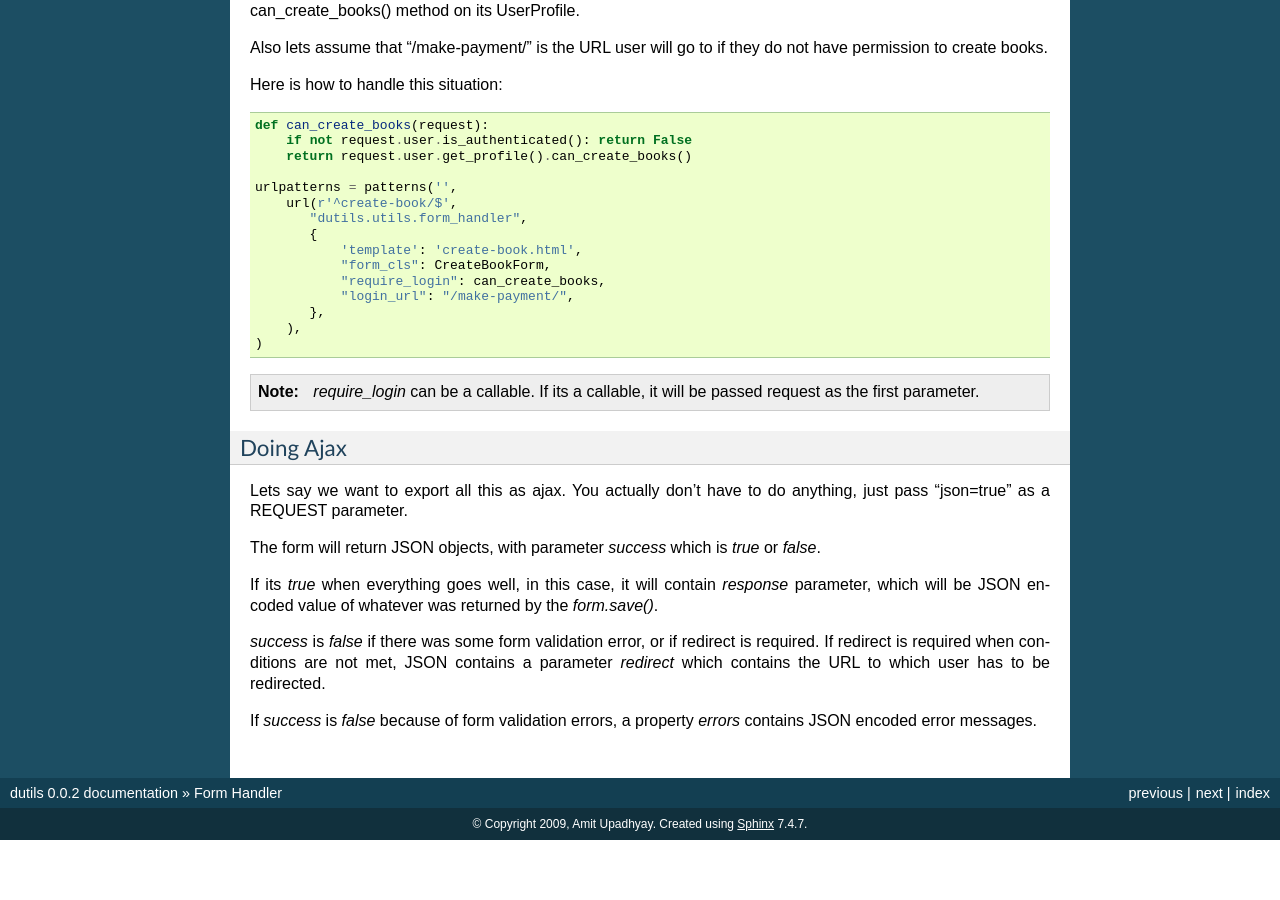
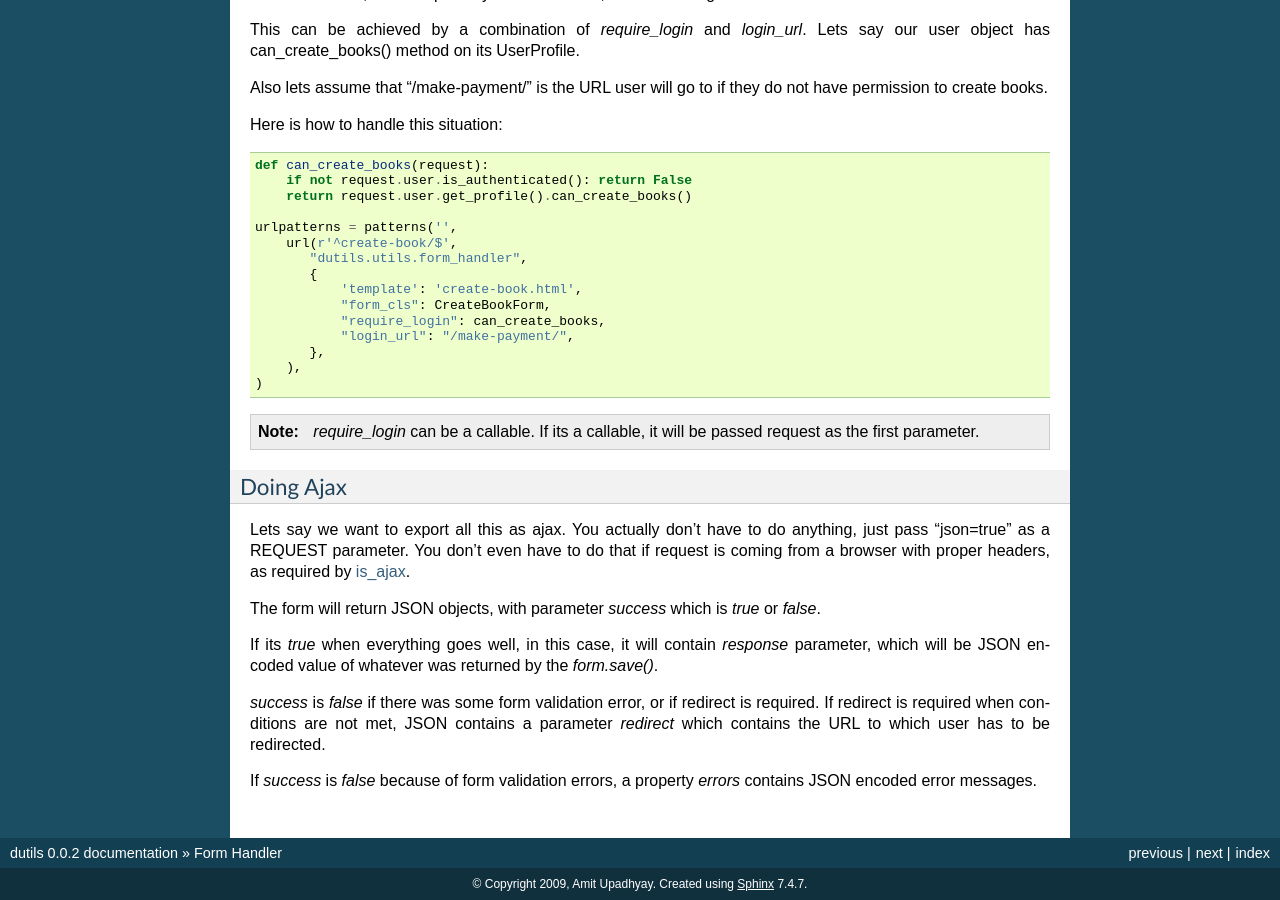
Before and after one commit to amitu/dutils, a Sphinx documentation site: the page built from docs/form_handler.rst, in a window 1280 px wide and 900 px high, scrolled down 2592 px. Built offline with Sphinx 7.4.7, drawn with Linux system fonts in a browser that asks for light colours; before the commit the page ends 3432 px from its top, so only the background shows below that; some of the changed text lies outside the part shown.

Commit message:
slightly better ajax support

```diff
--- a/docs/form_handler.rst
+++ b/docs/form_handler.rst
@@ -5,7 +5,7 @@
 
 `dutils.utils.form_handler` is a generic view that can be used for handling forms.
 
-.. function:: dutils.utils.form_handler(request, form_cls, require_login=False, block_get=False, next=None, template=None, login_url=None, pass_request=True)
+.. function:: dutils.utils.form_handler(request, form_cls, require_login=False, block_get=False, next=None, template=None, login_url=None, pass_request=True, ajax=False)
 
     Some ajax heavy apps require a lot of views that are merely a wrapper
     around the form. This generic view can be used for them.
@@ -19,6 +19,7 @@
     :param template: if passed, this template will be used to render form
     :param login_url: user will be redirected to this user if login is required
     :param pass_request: form instance would be created with request as first parameter if this is true
+    :param ajax: if this is true, form_handler will only return JSON data
     :rtype: instance of HttpResponse_ subclass
 
 Use Cases
@@ -182,7 +183,9 @@
 ----------
 
 Lets say we want to export all this as ajax. You actually don't have to do
-anything, just pass "json=true" as a REQUEST parameter.
+anything, just pass "json=true" as a REQUEST parameter. You don't even have to
+do that if request is coming from a browser with proper headers, as required by
+`is_ajax <http://docs.djangoproject.com/en/dev/ref/request-response/#django.http.HttpRequest.is_ajax>`_.
 
 The form will return JSON objects, with parameter `success` which is `true` or
 `false`.
```
Also changed, not shown: 1 other file.
